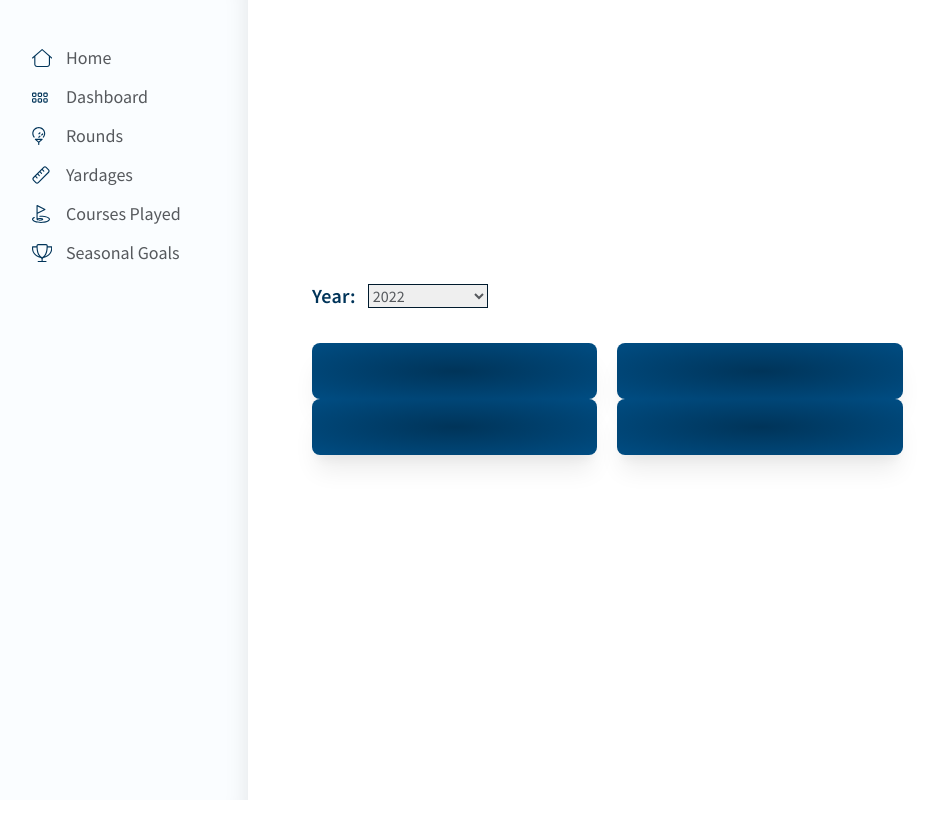
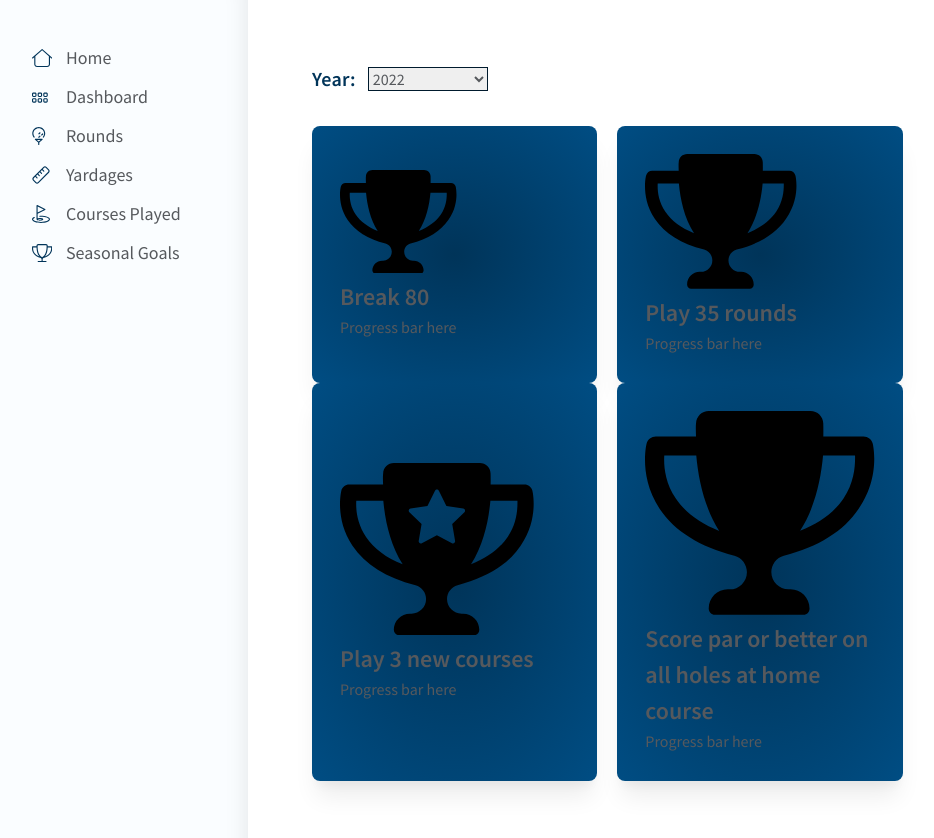
Before and after one commit to dkersten/golf-scorecard-v1, a React (Create React App) app: page /goals in a window 1280 px wide. Shown: the top 838 px of the page, without its empty margins (8-942 px from the left). Before the commit the page ends 800 px from the top, so only its background shows below. Built offline with nearby package versions, Linux system fonts and the light colour scheme.

Commit message:
fixed goals year select bug and build basic goal card strucuture

```diff
--- a/src/Components/CardGoal.js
+++ b/src/Components/CardGoal.js
@@ -1,16 +1,62 @@
 // styling
 import '../styling/components/CardGoal.scss'
 
+// assets
+import { ReactComponent as GoalCompletedIcon } from '../Assets/Icons/goal-completed.svg'
+import { ReactComponent as GoalInProgressIcon } from '../Assets/Icons/goal-in-progress.svg'
+
 const CardGoal = (props) => {
-    console.log(props.dataObj)
+    let {
+        type: type,
+        description: description,
+        completed: completed,
+        progress: progress
+    } = props.dataObj
+
     const renderCardContent = () => {
-        if (props.type === "bool") {
+        if (type === "bool") {
             return(
-                "This is a boolean card"
+                <div className='bool-type'>
+                    <div className="flex-container">
+                        <div className="flex-icon">
+                            {
+                                completed
+                                    ?
+                                        <GoalCompletedIcon />
+                                    :
+                                        <GoalInProgressIcon />
+                            }
+                        </div>
+                        <div className="flex-info">
+                            <h2>{ description }</h2>
+                        </div>
+                        <div className="flex-progress-container">
+                            Progress bar here
+                        </div>
+                    </div>
+                </div>
             )
-        } else if (props.type === "cumulative") {
+        } else if (type === "cumulative") {
             return(
-                "This is a cumulative card"
+                <div className='cumulative-type'>
+                    <div className="flex-container">
+                        <div className="flex-icon">
+                            {
+                                completed
+                                    ?
+                                        <GoalCompletedIcon />
+                                    :
+                                        <GoalInProgressIcon />
+                            }
+                        </div>
+                        <div className="flex-info">
+                            <h2>{ description }</h2>
+                        </div>
+                        <div className="flex-progress-container">
+                            Progress bar here
+                        </div>
+                    </div>
+                </div>
             )
         }
     }
--- a/src/Pages/Goals.js
+++ b/src/Pages/Goals.js
@@ -24,7 +24,7 @@ const Goals = () => {
     }
 
     const goalData = () => {
-        const yearsGoalsArr = goals[currentYear].goals
+        const yearsGoalsArr = goals[yearChoice].goals
         const elemArr = []
 
         for ( let i = 0; i < yearsGoalsArr.length; i++ ) {
--- a/src/styling/components/CardGoal.scss
+++ b/src/styling/components/CardGoal.scss
@@ -9,7 +9,7 @@
     display: flex;
     justify-content: space-between;
     align-items: center;
-    flex-basis: calc(33.333% - (($s-md1 + $s-md1)) / 3);
+    flex-basis: calc(33.33333% - (($s-md1 + $s-md1)) / 3);
     position: relative;
     z-index: 1;
     color: $color-white;
```
